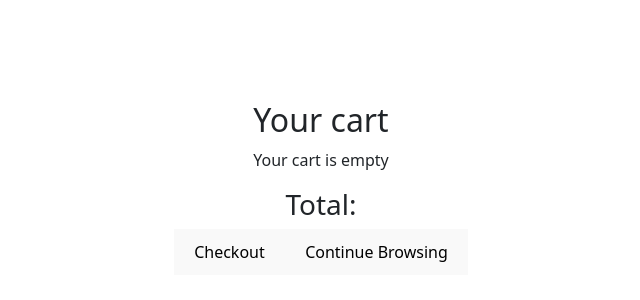
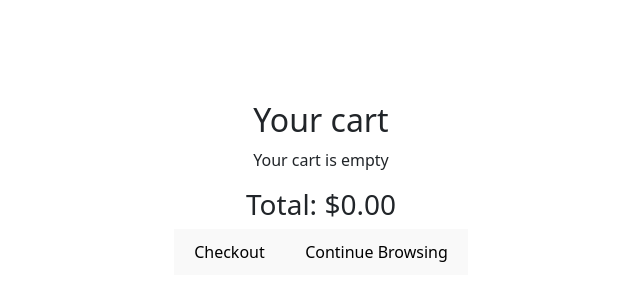
Before and after one commit to danielwait2/BookstoreProject, a React (Vite) app in the folder frontend/: page /cart in a window 1280 px wide. Shown: the part 212-512 px from the top of the page, without its empty margins (319-959 px from the left). Built offline with nearby package versions, Linux system fonts and the light colour scheme.

Commit message:
fixed checkout

```diff
--- a/frontend/src/components/CartSummary.tsx
+++ b/frontend/src/components/CartSummary.tsx
@@ -4,7 +4,7 @@ import { useCart } from "../context/CartContext";
 const CartSummary = () => {
     const navigate = useNavigate();
     const {cart} = useCart();
-    const totalAmount = cart.reduce((sum,item) => sum + item.price, 0);
+    const totalAmount = cart.reduce((sum, item) => sum + item.subtotal, 0);
 
     return (
         <div className='text-primary' style={{
@@ -19,7 +19,7 @@ const CartSummary = () => {
             alignItems: 'center',
             boxShadow: '0 2px 5px rgba(0,0,0,0.2)',
             fontSize: '16px'
-        }} onClick={() => navigate('/cart')}>🛒<strong>{totalAmount.toFixed(2)}</strong>
+        }} onClick={() => navigate('/cart')}><strong> ${totalAmount.toFixed(2)}</strong>🛒
         </div>
     );
 };
--- a/frontend/src/context/CartContext.tsx
+++ b/frontend/src/context/CartContext.tsx
@@ -22,7 +22,7 @@ export const CartProvider = ({ children }: { children: ReactNode }) => {
                 c.bookID === item.bookID
                     ? {
                           ...c,
-                          donationAmount:
+                          quantity:
                               c.quantity + item.quantity,
                       }
                     : c
--- a/frontend/src/pages/CartPage.tsx
+++ b/frontend/src/pages/CartPage.tsx
@@ -5,6 +5,8 @@ import { useCart } from '../context/CartContext';
 function CartPage() {
     const navigate = useNavigate();
     const { cart, removeFromCart } = useCart();
+    const totalAmount = cart.reduce((sum, item) => sum + item.subtotal, 0);
+
     return (
         <div>
             <h2>Your cart</h2>
@@ -17,7 +19,7 @@ function CartPage() {
                             <li key={item.bookID}>
                                 {item.title}:   <strong>Qty:</strong>
                                 {item.quantity}{' '}
-                                <br /><strong>$</strong>{item.subtotal}{' '}
+                                <br /><strong>$</strong>{item.subtotal = item.price * item.quantity}{' '}
                                 <button
                                     onClick={() =>
                                         removeFromCart(item.bookID)
@@ -30,7 +32,7 @@ function CartPage() {
                     </ul>
                 )}
             </div>
-            <h3>Total: </h3>
+            <h3>Total: ${totalAmount.toFixed(2)}</h3>
             <button>Checkout</button>
             <button onClick={() => navigate('/')}>
                 Continue Browsing
```
Also changed, not shown: 10 other files (tests, documents, lock files or other folders).
